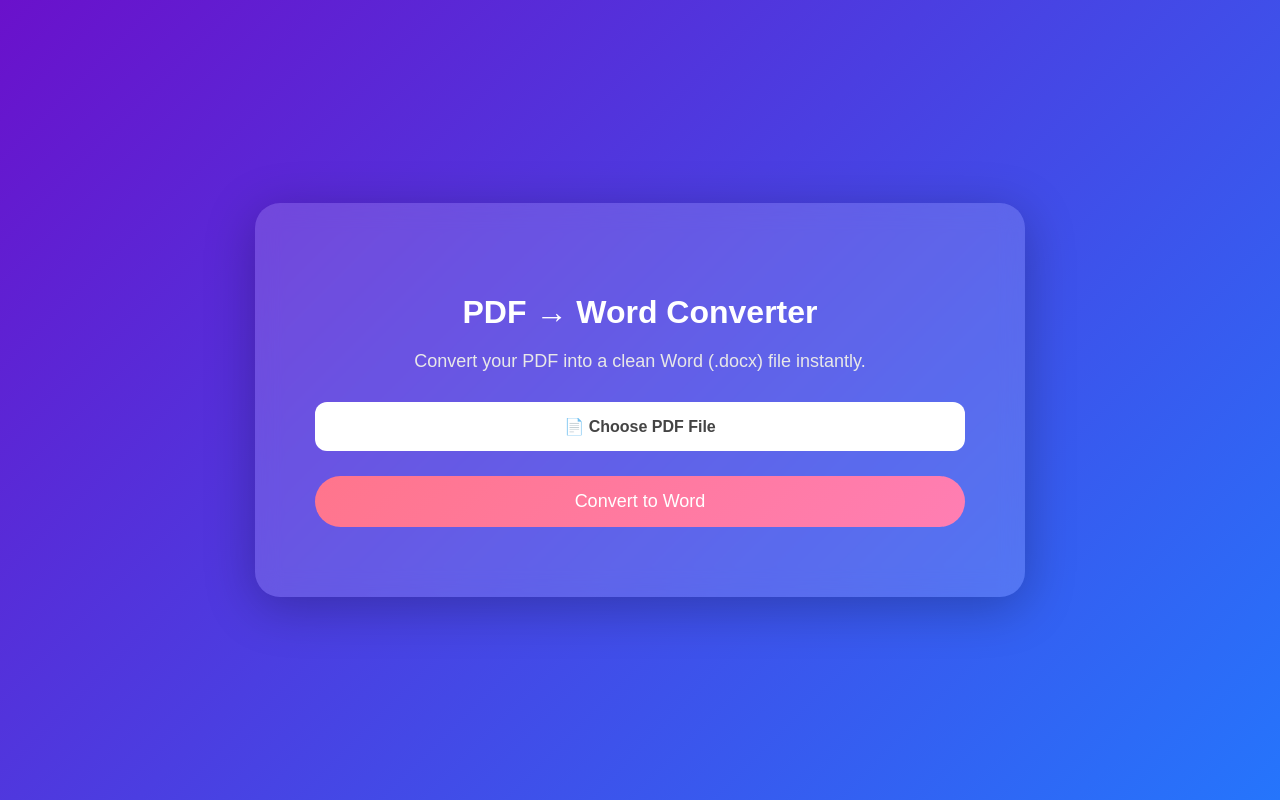
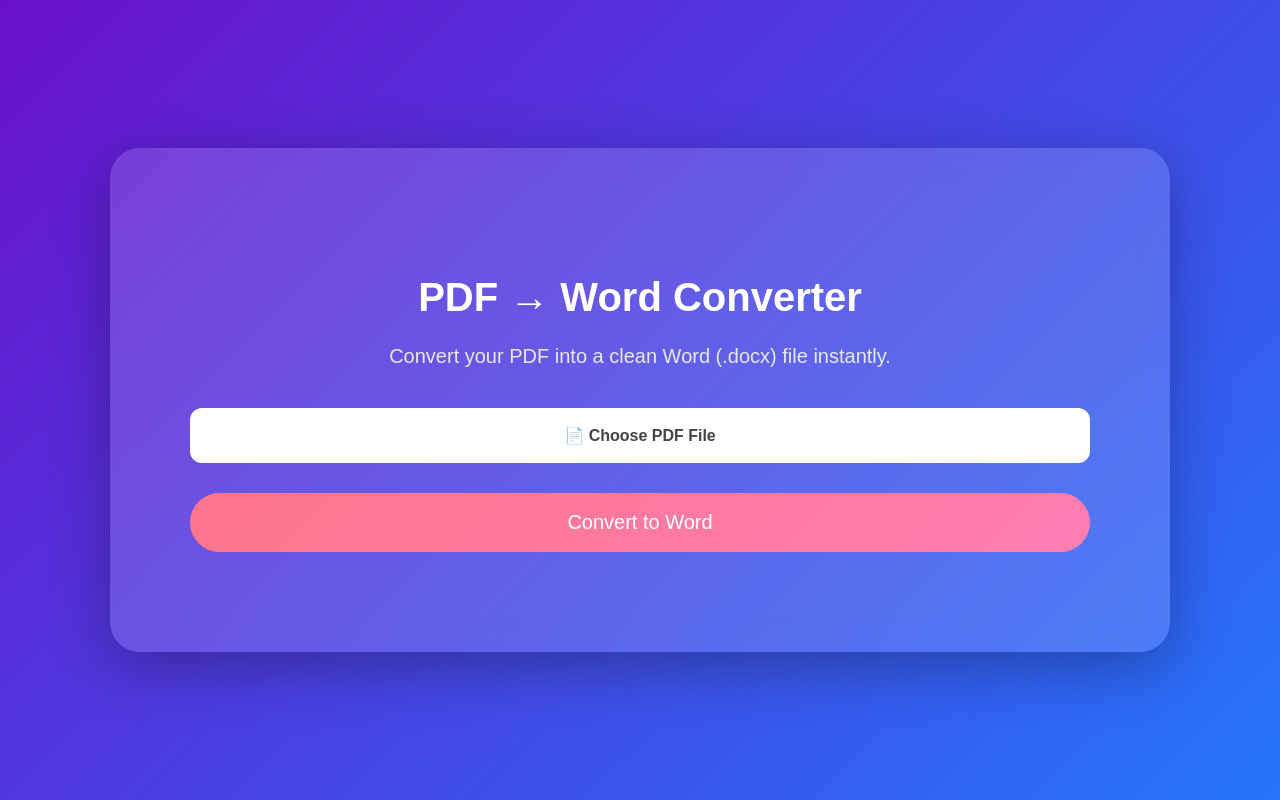
Before and after one commit to ankita05-web/pdf2word, a Flask app: page / in a window 1280 px wide. Run offline with Flask 3, Linux system fonts and the light colour scheme.

Commit message:
Update style.css

```diff
--- a/static/style.css
+++ b/static/style.css
@@ -9,30 +9,30 @@ body {
     align-items: center;
 }
 
-/* 🟦 Glass Effect Form Box - BIG */
+/* 🟦 Glass Effect Form Box - EXTRA LARGE */
 .container {
     background: rgba(255, 255, 255, 0.15);
-    padding: 70px 60px;      /* big padding for spacious look */
-    border-radius: 25px;
-    box-shadow: 0 10px 50px rgba(0, 0, 0, 0.25);
-    backdrop-filter: blur(12px);
+    padding: 100px 80px;       /* very spacious padding */
+    border-radius: 30px;
+    box-shadow: 0 15px 60px rgba(0, 0, 0, 0.3);
+    backdrop-filter: blur(15px);
     text-align: center;
-    width: 650px;            /* much wider */
-    max-width: 95vw;         /* responsive on smaller screens */
+    width: 900px;              /* much wider */
+    max-width: 95vw;           /* responsive on smaller screens */
 }
 
 /* Title */
 h1 {
     color: white;
-    font-size: 32px;         /* bigger heading */
-    margin-bottom: 20px;
+    font-size: 40px;           /* big heading */
+    margin-bottom: 25px;
 }
 
 /* Subtitle */
 .subtitle {
     color: #e8e8e8;
-    margin-bottom: 30px;
-    font-size: 18px;
+    margin-bottom: 40px;
+    font-size: 20px;
 }
 
 /* 📄 File input box (stylish) */
@@ -40,11 +40,12 @@ h1 {
     display: block;
     background: white;
     color: #444;
-    padding: 15px;
+    padding: 18px;
     border-radius: 12px;
     cursor: pointer;
-    margin-bottom: 25px;
+    margin-bottom: 30px;
     font-weight: 600;
+    font-size: 16px;
 }
 
 .upload-box input {
@@ -55,10 +56,10 @@ h1 {
 .btn {
     background: linear-gradient(135deg, #ff758c, #ff7eb3);
     border: none;
-    padding: 15px 35px;
-    border-radius: 30px;
+    padding: 18px 40px;
+    border-radius: 35px;
     color: white;
-    font-size: 18px;
+    font-size: 20px;
     cursor: pointer;
     transition: 0.3s;
     width: 100%;
@@ -66,5 +67,5 @@ h1 {
 
 .btn:hover {
     transform: scale(1.05);
-    box-shadow: 0 6px 20px rgba(255, 120, 180, 0.4);
+    box-shadow: 0 8px 25px rgba(255, 120, 180, 0.4);
 }
```
